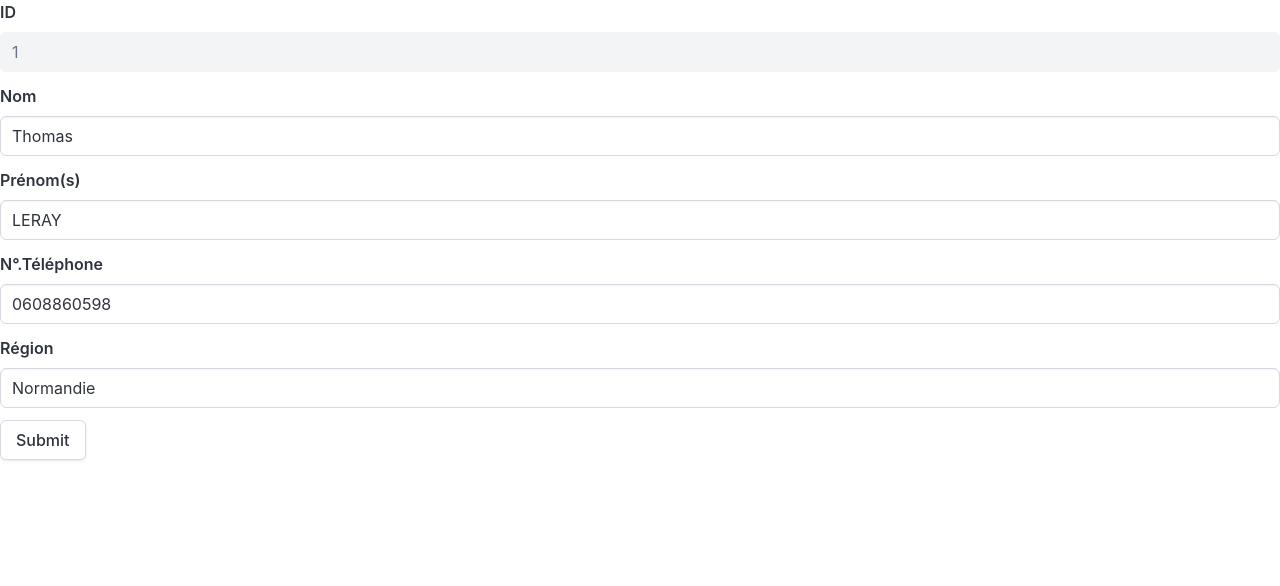
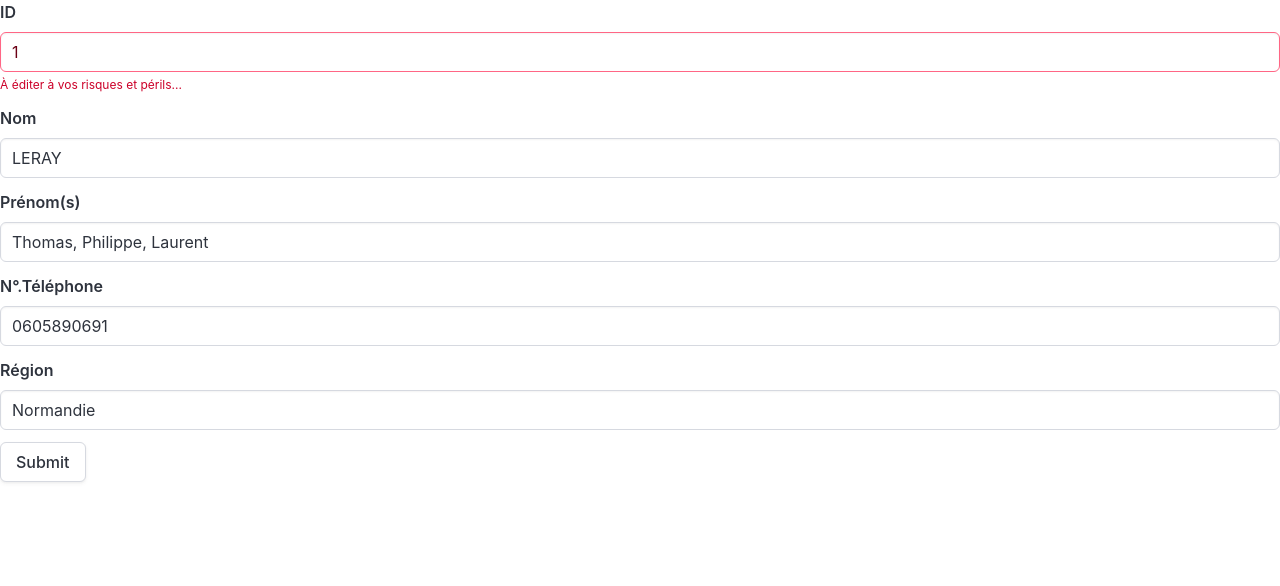
Before and after one commit to Bastodon/Groppo, a PHP site: page /edit_db.php?id=1 in a window 1280 px wide. Shown: the part 80-666 px from the top of the page. Run offline with PHP 8.4, Linux system fonts and the light colour scheme; data comes from the database, SQL or seed files in the repository.

Commit message:
Commentaires dans Index. Correctif bug edit_db. Nouveau fichier de test BDD.

```diff
--- a/create-groppo-database.sql
+++ b/create-groppo-database.sql
@@ -14,5 +14,5 @@ CREATE TABLE `Contacts` (
     PRIMARY KEY (`id`)
     ) CHARSET=utf8mb4;
 
-INSERT INTO `Contacts` VALUES (1, 'Thomas', 'LERAY', '0608860598', 'Normandie');
-INSERT INTO `Contacts` VALUES (2, 'Test','Alabakamasumatrawabakazalumbuk',NULL,NULL);
+INSERT INTO `Contacts` VALUES (1, 'LERAY', 'Thomas, Philippe, Laurent', '0605890691', 'Normandie');
+INSERT INTO `Contacts` VALUES (2, 'Test','Lorem ipsum dolor sit amet',NULL,NULL);
--- a/edit_db.php
+++ b/edit_db.php
@@ -45,8 +45,9 @@
                 <div class="field">
                     <label for="nom" class="label">ID</label>
                     <div class="control">
-                        <input type="text" class="input" size="50" id="id" name="id" value="<?php echo $lig['id']; ?>" disabled />
+                        <input type="text" class="input is-danger" size="50" id="id" name="id" value="<?php echo $lig['id']; ?>" />
                     </div>
+                    <p class="help is-danger">À éditer à vos risques et périls...</p>
                 </div>
 
                 <div class="field">
--- a/index.php
+++ b/index.php
@@ -12,6 +12,7 @@
     <title>Groppo</title>
     <meta name="viewport" content="width=device-width, initial-scale=1">
     <script src="https://ajax.googleapis.com/ajax/libs/jquery/3.3.1/jquery.min.js"> </script>
+    <!-- CSS réalisé avec l'aide de Bulma (https://bulma.io) -->
     <link rel="stylesheet" href="styles.css" type="text/css">
     <link rel="stylesheet" href="https://cdn.jsdelivr.net/npm/bulma@1.0.0/css/bulma.min.css">
     <link rel="icon" type="image/x-icon" href="assets/grop.ico">
```
